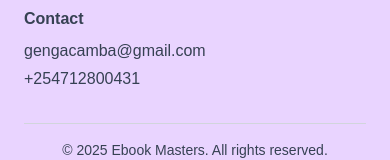
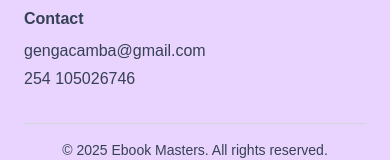
Before and after one commit to CGAJAY/KaZoom, a Next.js app: page / in a window 390 px wide. Shown: the part 2679-2839 px from the top of the page. Built offline with nearby package versions, Linux system fonts and the light colour scheme.

Commit message:
update footer phone

```diff
--- a/src/components/Footer.tsx
+++ b/src/components/Footer.tsx
@@ -37,7 +37,7 @@
                             </a>
                         </li>
                         <li>
-                            <a href="tel:+254712800431">+254712800431</a>
+                            <a href="tel:+254712800431">254 105026746</a>
                         </li>
                     </ul>
                 </div>
```
